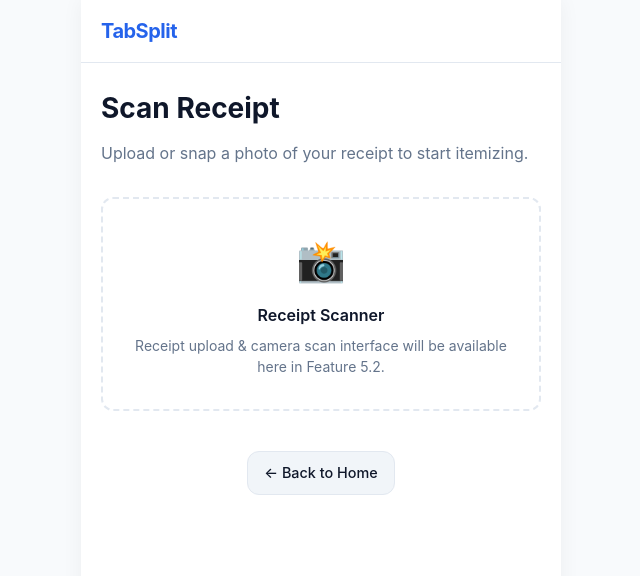
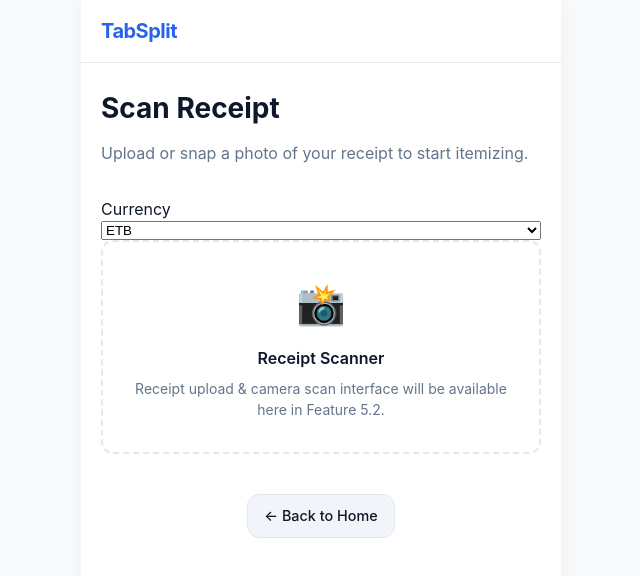
Before and after one commit to DagmTesfu/TabSplit, a React (Vite) app in the folder client/: page /scan in a window 1280 px wide. Shown: the top 576 px of the page, without its empty margins (319-959 px from the left). Built offline with nearby package versions, Linux system fonts and the light colour scheme; the HTML template or start-up script is replaced by a standard one.

Commit message:
feat: add receipt currency selection

```diff
--- a/client/src/pages/ScanPage.jsx
+++ b/client/src/pages/ScanPage.jsx
@@ -1,13 +1,26 @@
-import React from 'react';
+import React, { useState } from 'react';
 import { Link } from 'react-router-dom';
 
 export default function ScanPage() {
+  const [currency, setCurrency] = useState("ETB");
   return (
     <div className="page">
       <h1 className="title">Scan Receipt</h1>
       <p className="subtitle">
         Upload or snap a photo of your receipt to start itemizing.
       </p>
+
+
+    <label htmlFor="currency">Currency</label>
+
+    <select
+      id="currency"
+      value={currency}
+      onChange={(event) => setCurrency(event.target.value)}
+    >
+      <option value="ETB">ETB</option>
+      <option value="USD">USD</option>
+    </select>
 
       <div className="placeholder-card">
         <div className="placeholder-icon">📸</div>
```
